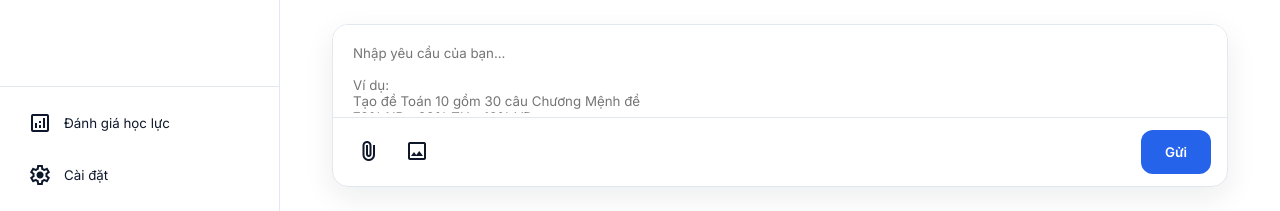
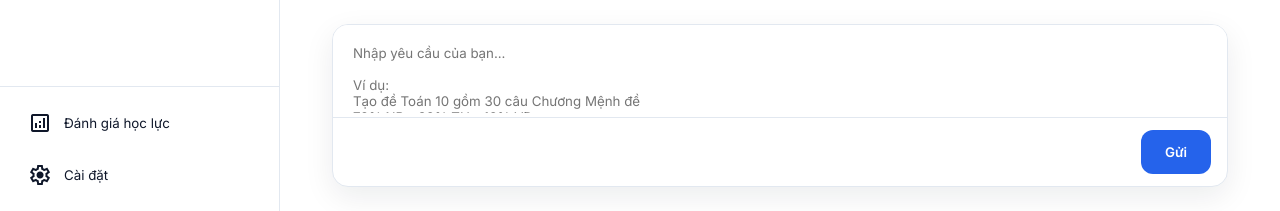
Before and after one commit to lantuan/NganHangDe, a FastAPI app: template app/templates/chat/chat.html in a window 1280 px wide. Shown: the part 589-800 px from the top of the page. Run offline with FastAPI, Linux system fonts and the light colour scheme; the template is opened without the code that fills it, so the values that code supplies are empty; parts of the project's set-up code (start-up, migrations or seed data) failed here and were passed over.

Commit message:
ui: toi gian giao dien chat (bo Cai dat, chia se, ..., dinh kem file, chen hinh)

```diff
--- a/app/templates/chat/chat.html
+++ b/app/templates/chat/chat.html
@@ -376,16 +376,7 @@
                         <textarea id="message" rows="3" class="p-5"
                             placeholder="Nhập yêu cầu của bạn...&#10;&#10;Ví dụ:&#10;Tạo đề Toán 10 gồm 30 câu Chương Mệnh đề&#10;70% NB - 20% TH - 10% VD"></textarea>
 
-                        <div class="flex items-center justify-between border-t px-4 py-3">
-                            <div class="flex gap-2">
-                                <button type="button" class="icon-btn w-10 h-10 rounded-xl">
-                                    <span class="material-symbols-outlined">attach_file</span>
-                                </button>
-                                <button type="button" class="icon-btn w-10 h-10 rounded-xl">
-                                    <span class="material-symbols-outlined">image</span>
-                                </button>
-                            </div>
-
+                        <div class="flex items-center justify-end border-t px-4 py-3">
                             <button id="send-btn" class="bg-primary text-white px-6 h-11 rounded-xl font-semibold">
                                 Gửi
                             </button>
```
